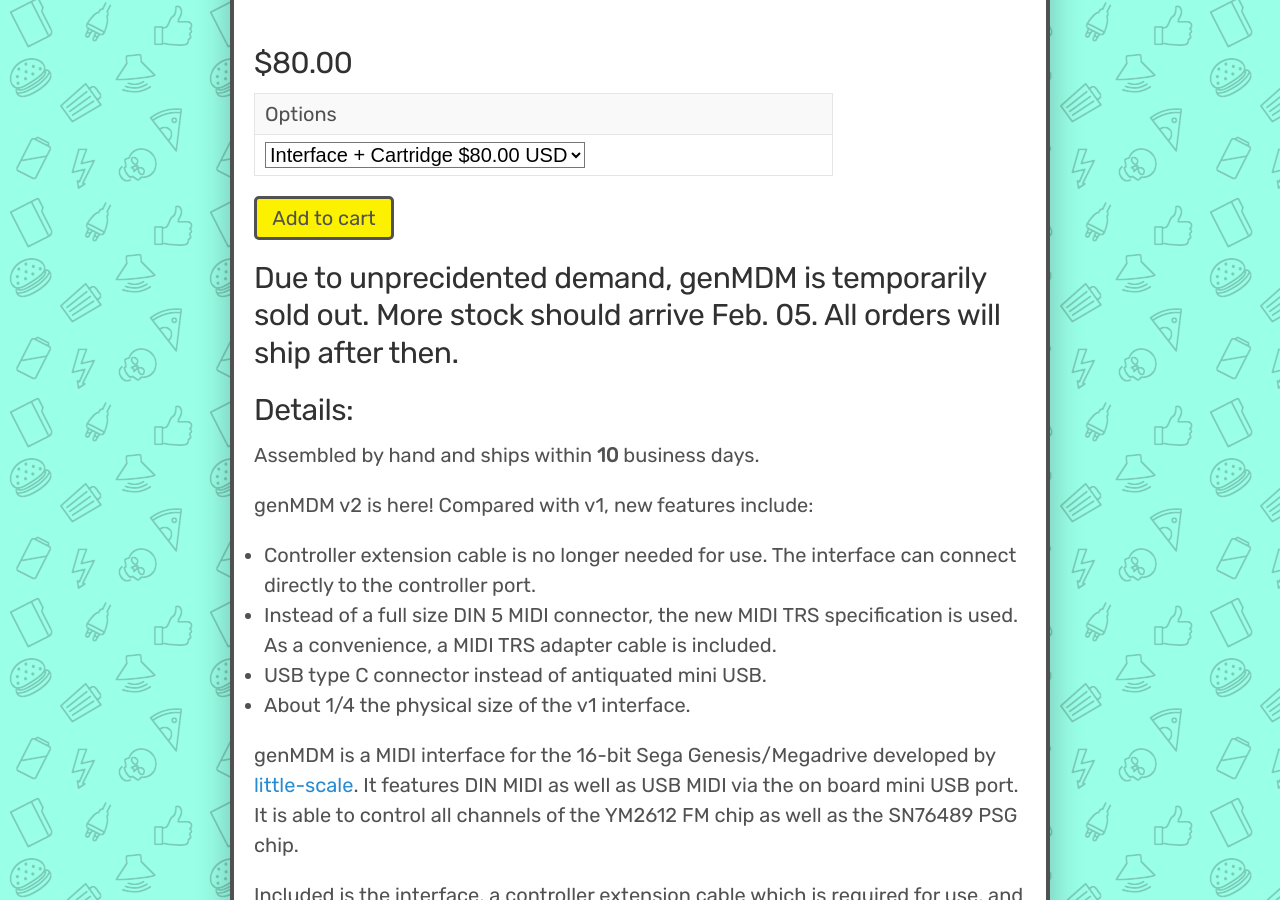
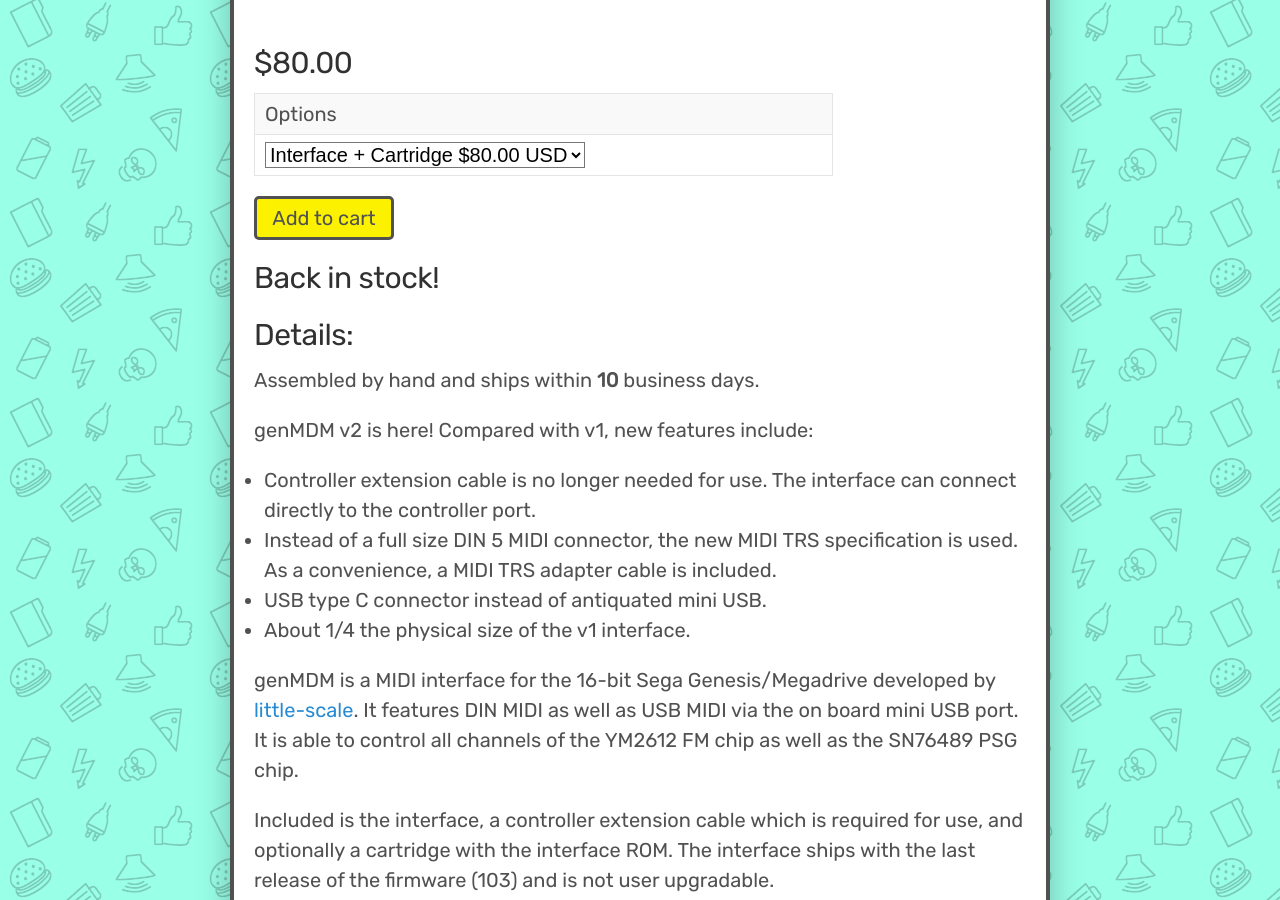
Before and after one commit to catskull/catskullelectronics.com, a Jekyll site: the page built from _posts/2018-08-16-genmdm.md, in a window 1280 px wide and 900 px high, scrolled down 804 px. Built offline with Jekyll 4.4.1, drawn with Linux system fonts in a browser that asks for light colours; comment, search, counter and statistics services are not loaded.

Commit message:
Update 2018-08-16-genmdm.md

```diff
--- a/_posts/2018-08-16-genmdm.md
+++ b/_posts/2018-08-16-genmdm.md
@@ -35,7 +35,7 @@
 
 {% include shopify_markup.html %}
 
-## Due to unprecidented demand, genMDM is temporarily sold out. More stock should arrive Feb. 05. All orders will ship after then.
+## Back in stock!
 
 ## Details:
 
```
